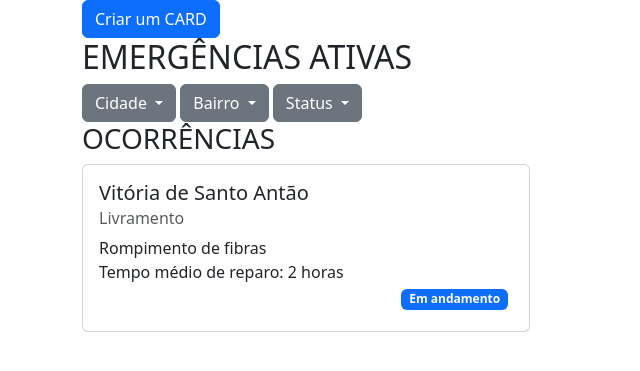
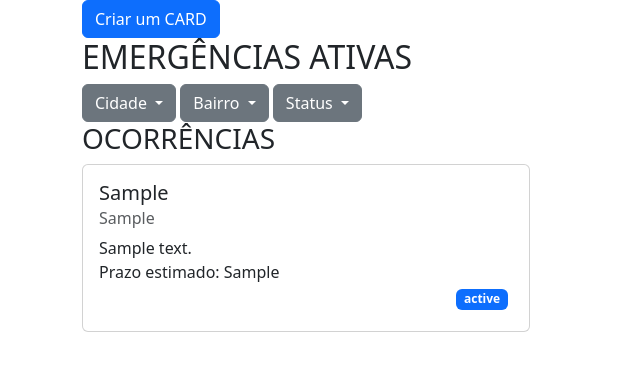
Before and after one commit to ArthurJoaquim7/Dpainel, a PHP site: page / in a window 1280 px wide. Shown: the top 371 px of the page, without its empty margins (0-640 px from the left). Run offline with PHP 8.4, Linux system fonts and the light colour scheme; tables that the repository leaves empty hold one stand-in row (values such as "Sample post").

Commit message:
exibindo dados do banco

```diff
--- a/acoes.php
+++ b/acoes.php
@@ -2,7 +2,7 @@
 
 session_start();
 require_once 'conexao.php';
-require_once 'card.php';
+// require_once 'card.php';
 require_once 'form.php';
 
 if (isset($_POST['create_card'])) {
--- a/css/style.css
+++ b/css/style.css
@@ -8,3 +8,9 @@
 .card-text{
     margin: 0;
 }
+
+.bottom{
+    display: flex;
+    flex-direction: column;
+    gap: 20px;
+}
--- a/index.php
+++ b/index.php
@@ -50,17 +50,30 @@ require 'conexao.php';
                     <h3>OCORRÊNCIAS</h3>
                 </div>
                 <div class="bottom">
-                    <div class="card" style="width: 28rem;">
-                        <div class="card-body">
-                            <h5 class="card-title">Vitória de Santo Antão</h5>
-                            <h6 class="card-subtitle mb-2 text-body-secondary">Livramento</h6>
-                            <p class="card-text">Rompimento de fibras</p>
-                            <p class="card-text">Tempo médio de reparo: 2 horas</p>
-                            <div class="corner">
-                                <span class="badge text-bg-primary">Em andamento</span>
+                    <?php
+                    $sql = 'SELECT * FROM card';
+                    $card = mysqli_query($conexao, $sql);
+                    if (mysqli_num_rows($card) > 0) {
+                        foreach ($card as $cards) {
+                    ?>
+                            <div class="card" style="width: 28rem;">
+                                <div class="card-body">
+                                    <h5 class="card-title"><?= $cards['cidade'] ?></h5>
+                                    <h6 class="card-subtitle mb-2 text-body-secondary"><?= $cards['bairro'] ?></h6>
+                                    <p class="card-text"><?= $cards['descricaoPublica'] ?></p>
+                                    <p class="card-text">Prazo estimado: <?= $cards['prazoEstimado'] ?></p>
+                                    <div class="corner">
+                                        <span class="badge text-bg-primary"><?= $cards['status'] ?></span>
+                                    </div>
+                                </div>
                             </div>
-                        </div>
-                    </div>
+
+                    <?php
+                        }
+                    } else {
+                        echo '<h5>Cadastre um novo Card</h5>';
+                    }
+                    ?>
                 </div>
             </div>
         </div>
```
Also changed, not shown: form.php (+12 -6 lines).
